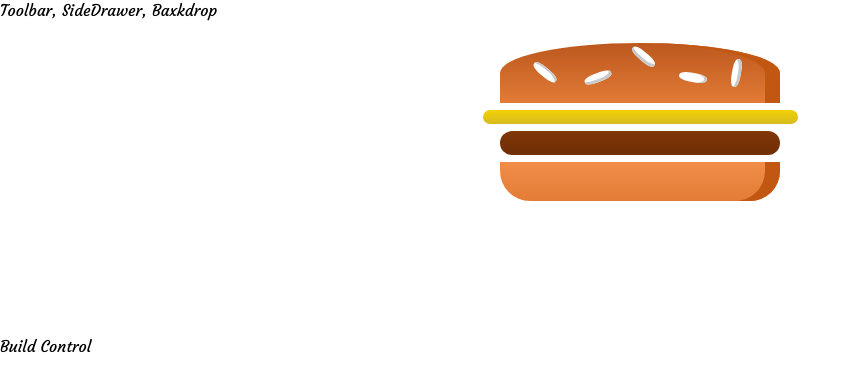
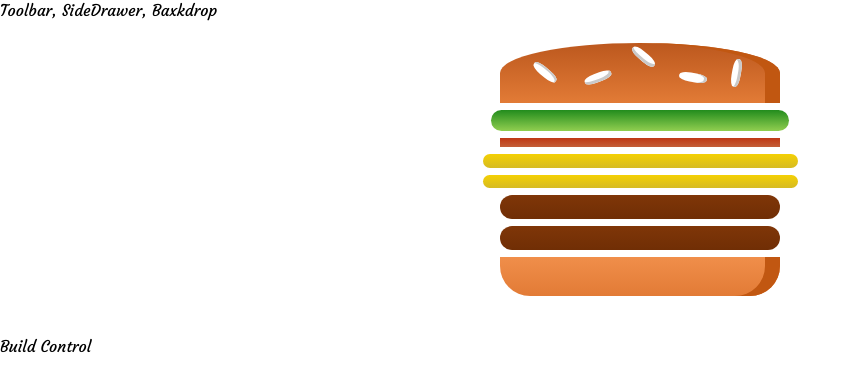
Before and after one commit to VladyslavLytvynenko22/the-burger-builder, a React (Create React App) app: page / in a window 1280 px wide. Shown: the top 390 px of the page, without its empty margins (0-861 px from the left). Built offline with nearby package versions, Linux system fonts and the light colour scheme; the HTML template or start-up script is replaced by a standard one.

Commit message:
Outputting Burger Ingredients Dynamically

```diff
--- a/src/components/Burger/Burger.js
+++ b/src/components/Burger/Burger.js
@@ -4,12 +4,19 @@
 import BurgerIngredient from './BurgerIngredient/BurgerIngredient';
 
 const burger = (props) => {
-  return <div className={classes.Burger}>
-    <BurgerIngredient type="bread-top" />
-    <BurgerIngredient type="cheese" />
-    <BurgerIngredient type="meat" />
-    <BurgerIngredient type="bread-bottom" />
-  </div>;
+  const ingredientsArr = Object.keys(props.ingredients).map((igKey) => {
+    return [...Array(props.ingredients[igKey])].map((_, i) => {
+      return <BurgerIngredient key={igKey + i} type={igKey} />;
+    });
+  });
+
+  return (
+    <div className={classes.Burger}>
+      <BurgerIngredient type="bread-top" />
+      {ingredientsArr}
+      <BurgerIngredient type="bread-bottom" />
+    </div>
+  );
 };
 
 export default burger;
--- a/src/containers/BurgerBuilder/BurgerBuilder.js
+++ b/src/containers/BurgerBuilder/BurgerBuilder.js
@@ -4,10 +4,19 @@
 import Aux from './../../hoc/Auxiliary';
 
 class BurgerBuilder extends Component {
+  state = {
+    ingredients: {
+      salad: 1,
+      bacon: 1,
+      cheese: 2,
+      meat: 2,
+    },
+  };
+
   render() {
     return (
       <Aux>
-        <Burger />
+        <Burger ingredients={this.state.ingredients} />
         <div>Build Control</div>
       </Aux>
     );
```
